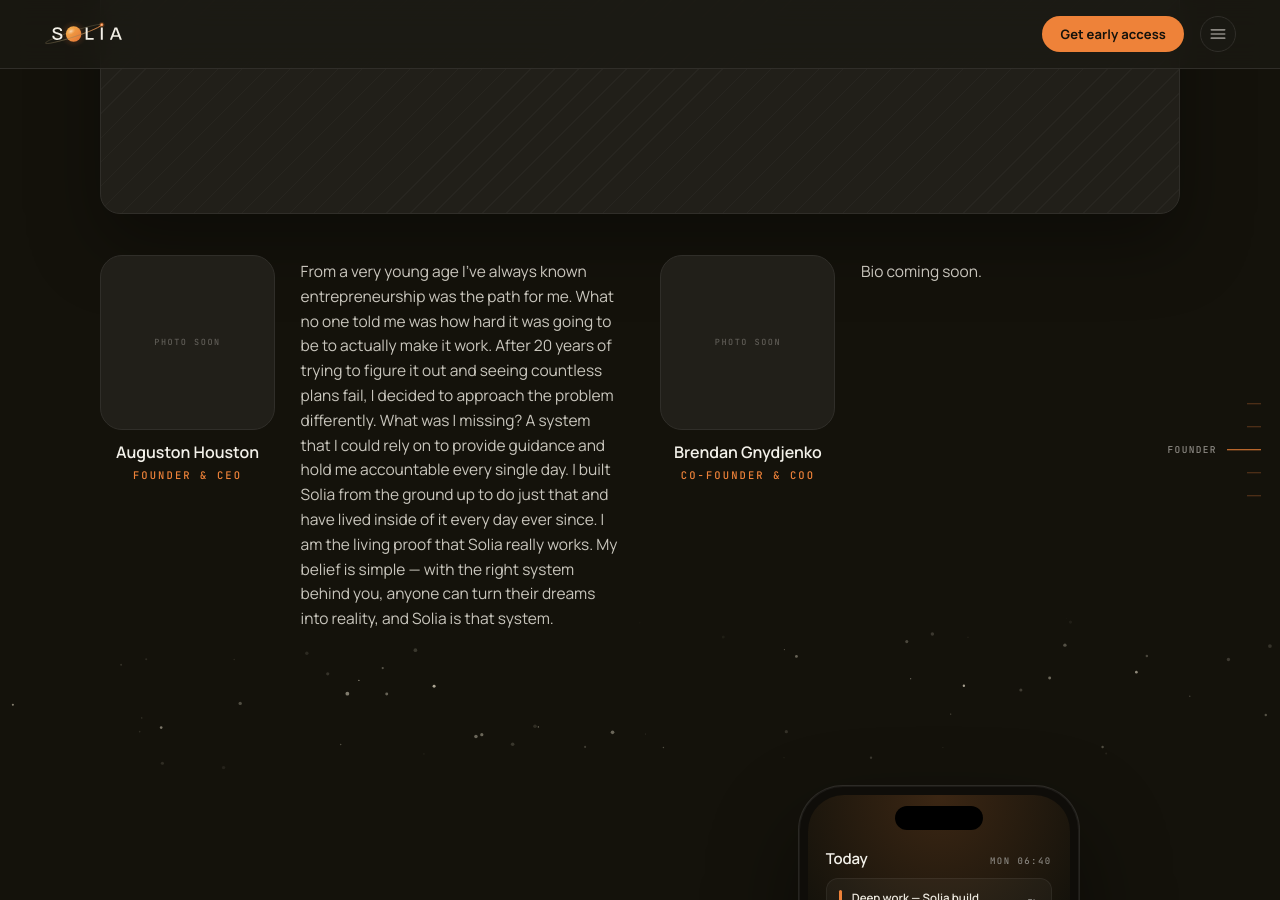
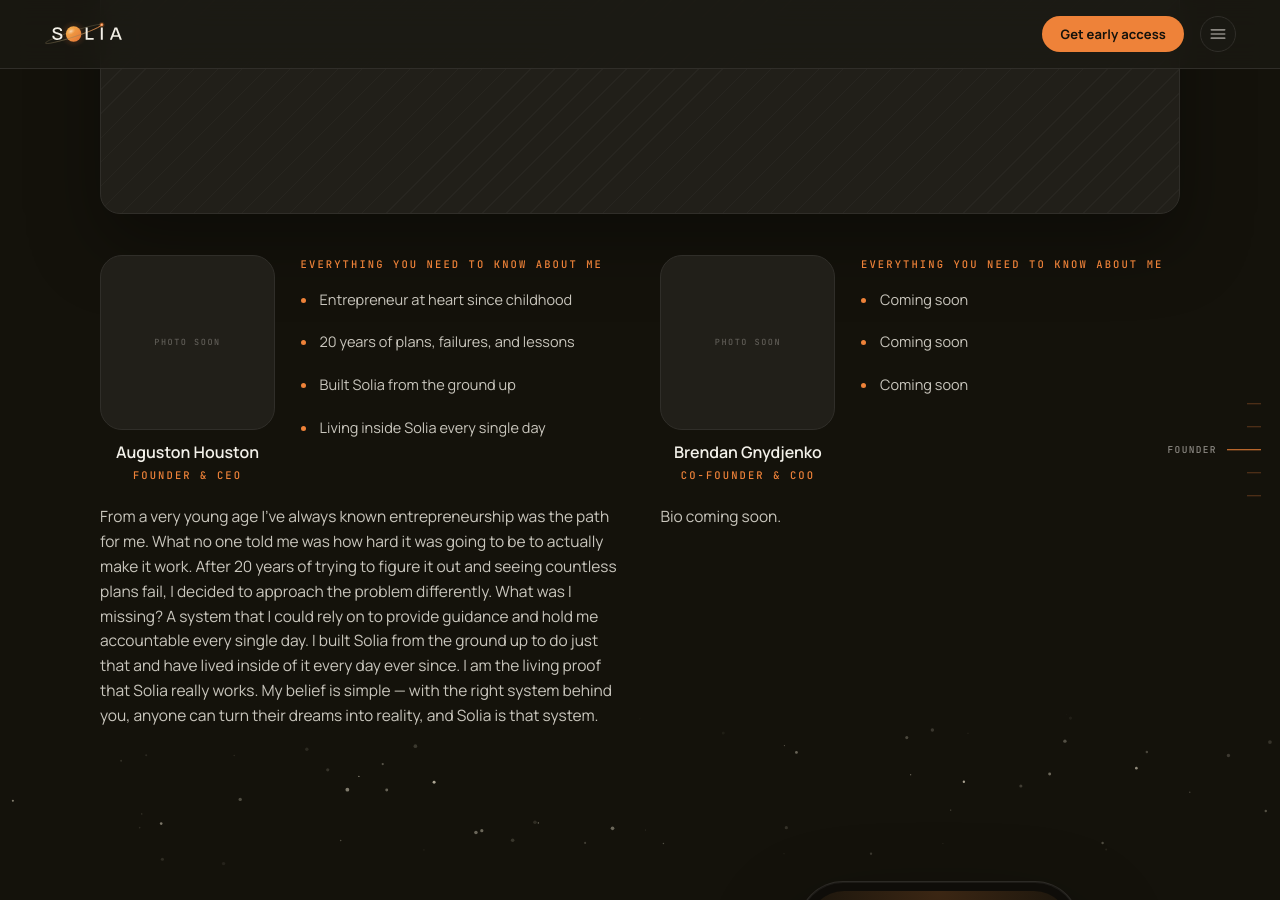
Before and after one commit to Solia-SaaS/Solia-Site, a Jekyll site: the page built from index.html, in a window 1280 px wide and 900 px high, scrolled down 4495 px. Built offline with Jekyll 4.4.1, drawn with Linux system fonts in a browser that asks for light colours.

Commit message:
Founder cards: 'Everything you need to know about me' facts beside photo, bio spans full card width below
Co-Authored-By: Claude Fable 5 <noreply@anthropic.com>

```diff
--- a/assets/css/landing.css
+++ b/assets/css/landing.css
@@ -549,6 +549,7 @@ main.landing {
   grid-template-columns: 1fr 1fr;
   gap: clamp(20px, 3.2vw, 44px);
   margin-top: clamp(30px, 4.5vh, 52px);
+  align-items: start;
 }
 .founder-card {
   margin: 0;
@@ -562,8 +563,18 @@ main.landing {
   align-items: start;
 }
 .founder-card .founder-photo { grid-row: 1; grid-column: 1; }
-.founder-card .founder-bio { grid-row: 1 / span 2; grid-column: 2; margin: 4px 0 0; }
+/* facts panel rides beside the photo; the bio spans the full card width */
+.founder-facts { grid-row: 1 / span 2; grid-column: 2; margin-top: 2px; }
+.facts-title {
+  margin: 0 0 10px;
+  font: 500 10.5px/1.5 "JetBrains Mono", monospace;
+  letter-spacing: .2em;
+  text-transform: uppercase;
+  color: var(--accent);
+}
+.founder-facts .ticks { gap: 9px; }
 .founder-caption { grid-row: 2; grid-column: 1; margin: 0; text-align: center; }
+.founder-card .founder-bio { grid-row: 3; grid-column: 1 / -1; margin: 10px 0 0; }
 .founder-photo {
   /* small headshot, not a poster */
   /* matches the widest name ("Brendan Gnydjenko" at full size) */
--- a/index.html
+++ b/index.html
@@ -454,6 +454,19 @@ description: Solia is a Life Operating System designed to align your actions wit
           <div class="founder-photo">
             <span class="ph-note">Photo soon</span>
           </div>
+          <div class="founder-facts">
+            <p class="facts-title">Everything you need to know about me</p>
+            <ul class="ticks">
+              <li><span class="tick-dot" aria-hidden="true"></span><span>Entrepreneur at heart since childhood</span></li>
+              <li><span class="tick-dot" aria-hidden="true"></span><span>20 years of plans, failures, and lessons</span></li>
+              <li><span class="tick-dot" aria-hidden="true"></span><span>Built Solia from the ground up</span></li>
+              <li><span class="tick-dot" aria-hidden="true"></span><span>Living inside Solia every single day</span></li>
+            </ul>
+          </div>
+          <figcaption class="founder-caption">
+            <p class="founder-name">Auguston Houston</p>
+            <p class="founder-role">Founder &amp; CEO</p>
+          </figcaption>
           <p class="founder-bio">From a very young age I&#39;ve always known entrepreneurship was the path
              for me. What no one told me was how hard it was going to be to actually
              make it work. After 20 years of trying to figure it out and seeing
@@ -464,20 +477,24 @@ description: Solia is a Life Operating System designed to align your actions wit
              I am the living proof that Solia really works. My belief is simple —
              with the right system behind you, anyone can turn their dreams into
              reality, and Solia is that system.</p>
-          <figcaption class="founder-caption">
-            <p class="founder-name">Auguston Houston</p>
-            <p class="founder-role">Founder &amp; CEO</p>
-          </figcaption>
         </figure>
         <figure class="founder-card" data-reveal>
           <div class="founder-photo">
             <span class="ph-note">Photo soon</span>
           </div>
-          <p class="founder-bio">Bio coming soon.</p>
+          <div class="founder-facts">
+            <p class="facts-title">Everything you need to know about me</p>
+            <ul class="ticks">
+              <li><span class="tick-dot" aria-hidden="true"></span><span>Coming soon</span></li>
+              <li><span class="tick-dot" aria-hidden="true"></span><span>Coming soon</span></li>
+              <li><span class="tick-dot" aria-hidden="true"></span><span>Coming soon</span></li>
+            </ul>
+          </div>
           <figcaption class="founder-caption">
             <p class="founder-name">Brendan Gnydjenko</p>
             <p class="founder-role">Co-Founder &amp; COO</p>
           </figcaption>
+          <p class="founder-bio">Bio coming soon.</p>
         </figure>
       </div>
     </div>
```
